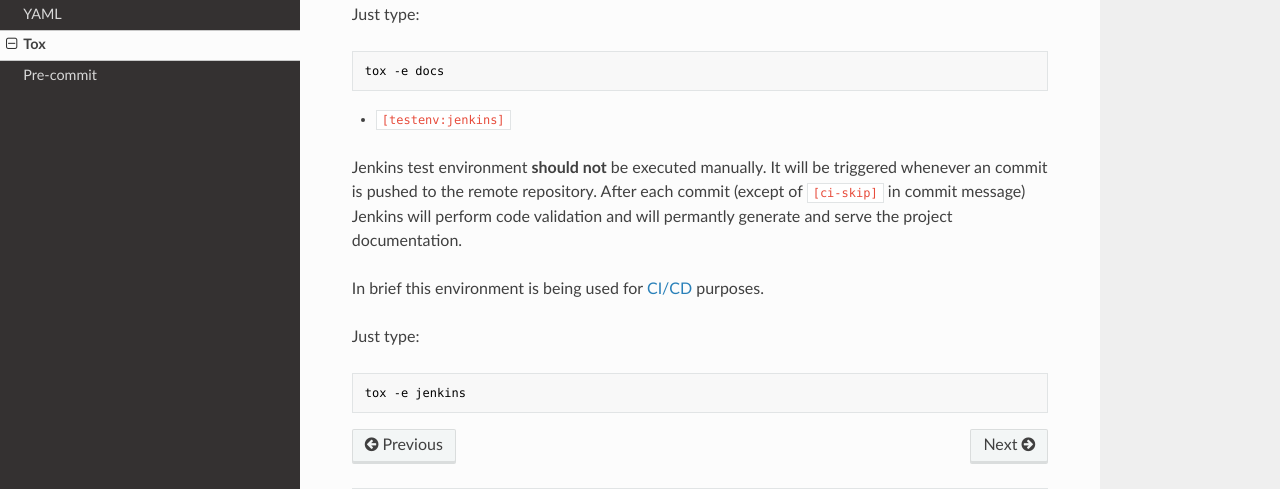
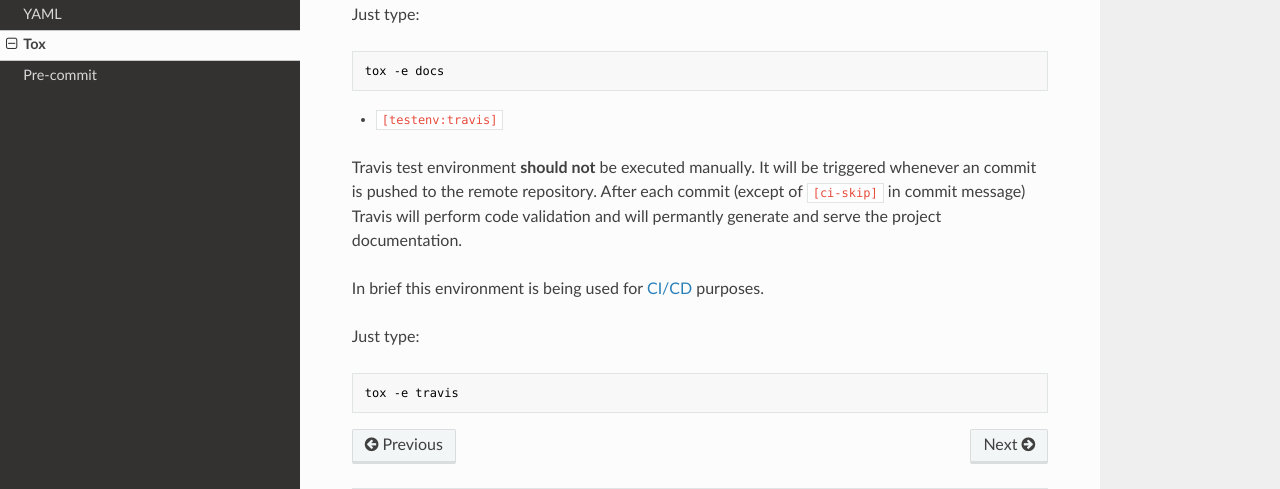
Before and after one commit to theodore86/TestVM, an MkDocs documentation site: the page built from docs/dev/tox.md, in a window 1280 px wide and 900 px high, scrolled down 2929 px. Shown: the part 342-831 px from the top of the window. Built offline with MkDocs 1.6.1, drawn with Linux system fonts in a browser that asks for light colours; nearby versions of some CDN libraries.

Commit message:
Update documentation and CHANGELOG.md

````diff
--- a/docs/dev/tox.md
+++ b/docs/dev/tox.md
@@ -142,13 +142,14 @@ Just type:
 tox -e docs
 ```
 
-- ``[testenv:jenkins]``
+- ``[testenv:travis]``
 
-Jenkins test environment **should not** be executed manually. It will be triggered whenever an commit is pushed to the remote repository. After each commit (except of ``[ci-skip]`` in commit message) Jenkins will perform code validation and will permantly generate and serve the project documentation.
+Travis test environment **should not** be executed manually. It will be
+triggered whenever an commit is pushed to the remote repository. After each commit (except of ``[ci-skip]`` in commit message) Travis will perform code validation and will permantly generate and serve the project documentation.
 
 In brief this environment is being used for [CI/CD](https://www.infoworld.com/article/3271126/what-is-cicd-continuous-integration-and-continuous-delivery-explained.html) purposes.<br>
 
 Just type:
 ```console
-tox -e jenkins
+tox -e travis
 ```
````
Also changed, not shown: CHANGELOG.md (+1 -1 lines), docs/dev/hooks.md (+2 -1 lines).
